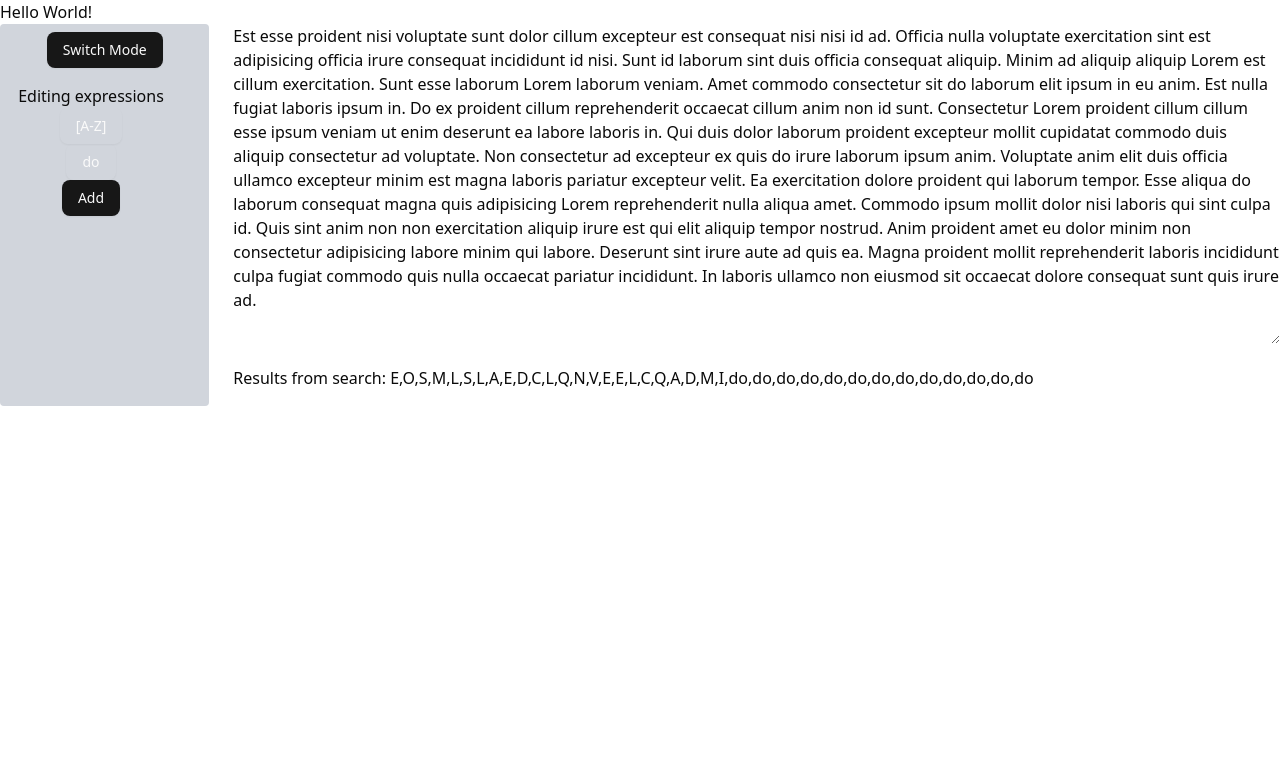
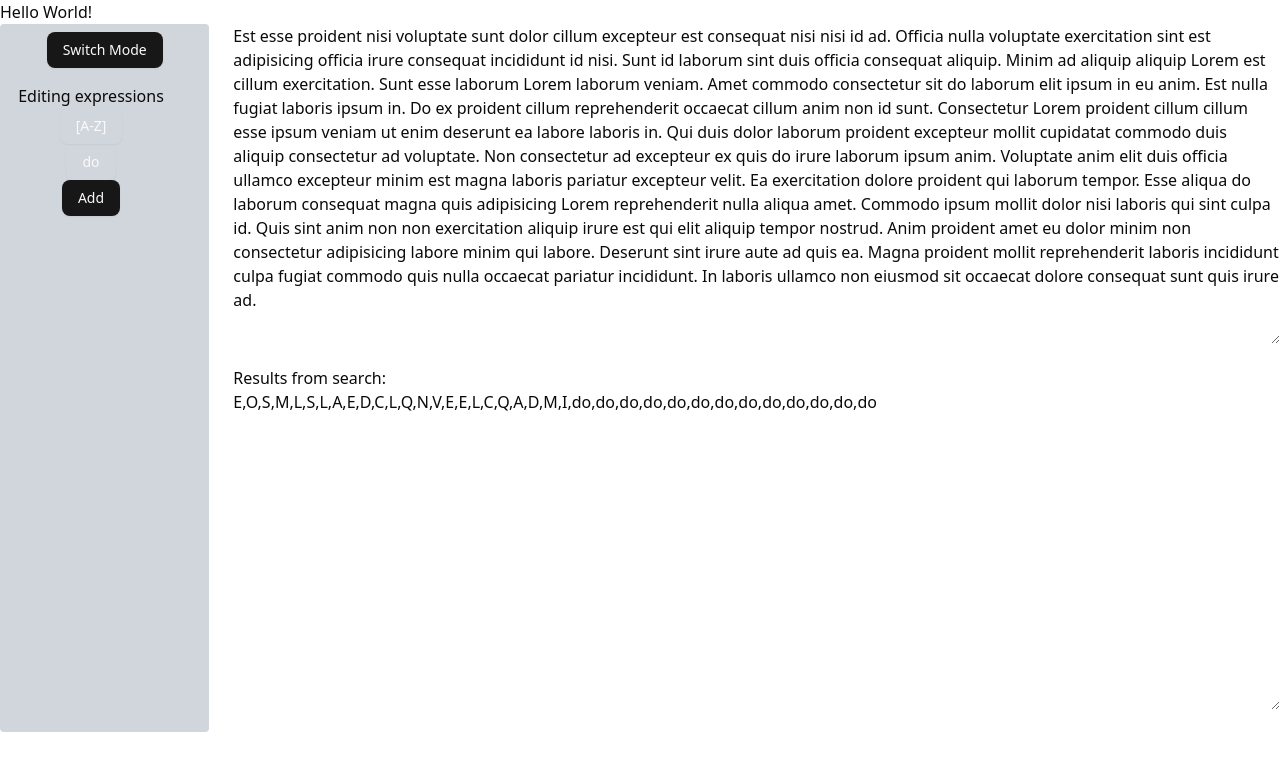
Before and after one commit to ScottDJEvans/smtt, a Next.js app: page /document-search in a window 1280 px wide. Shown: the top 770 px of the page. Built offline with nearby package versions, Linux system fonts and the light colour scheme.

Commit message:
fix overflow for results on MainDocumentArea

```diff
--- a/src/app/document-search/components/MainDocumentArea.js
+++ b/src/app/document-search/components/MainDocumentArea.js
@@ -7,9 +7,12 @@ const MainDocumentArea = ({ initialText, matches }) => {
     return (
       <div className="my-4 w-full">
         {matches ? (
+          <>
           <p>
-            Results from search: <span>{matches.toString()}</span>
+            Results from search:
           </p>
+          <textarea className="w-full h-80" value={matches.toString()} disabled/>
+          </>
         ) : (
           <p>No matches found.</p>
         )}
```
